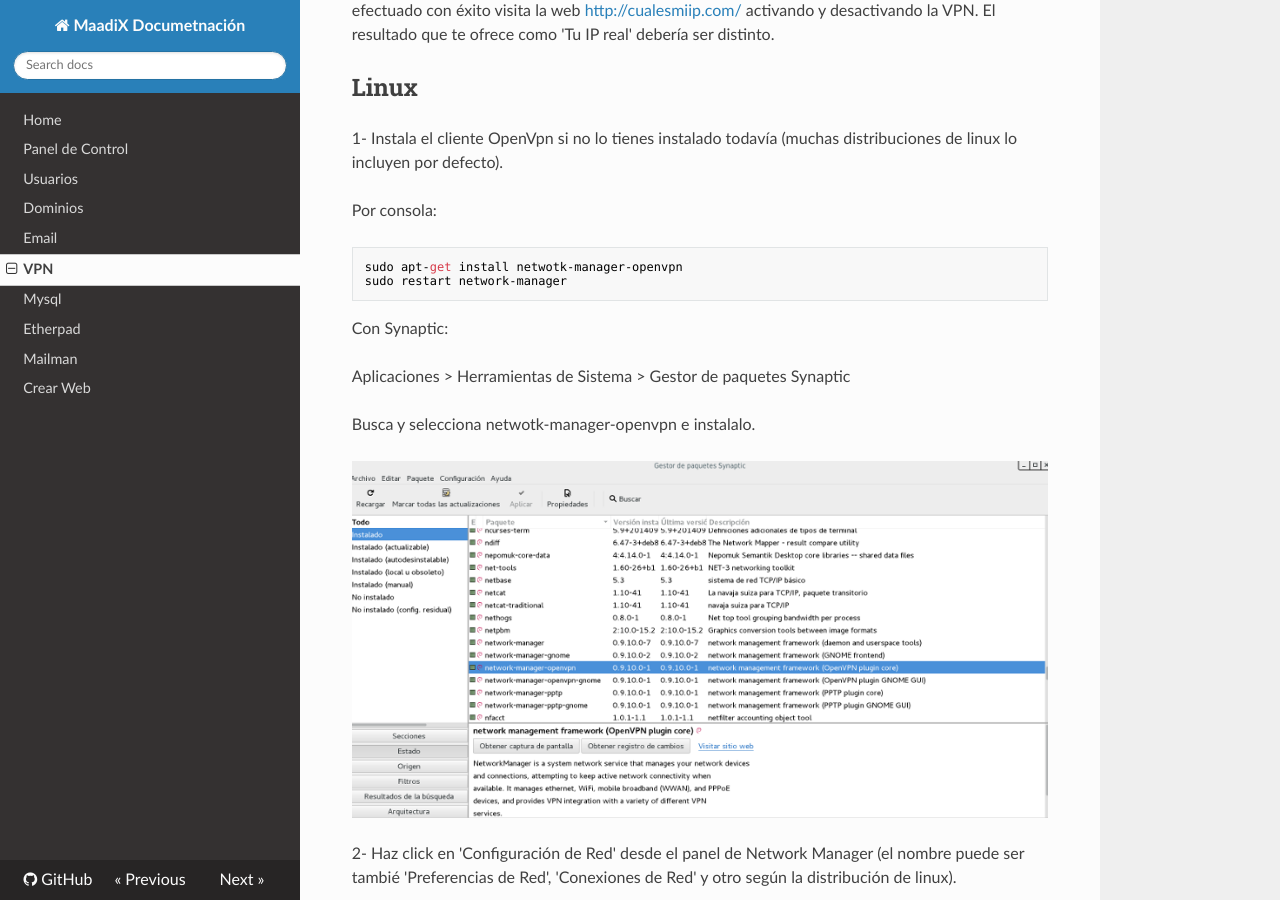
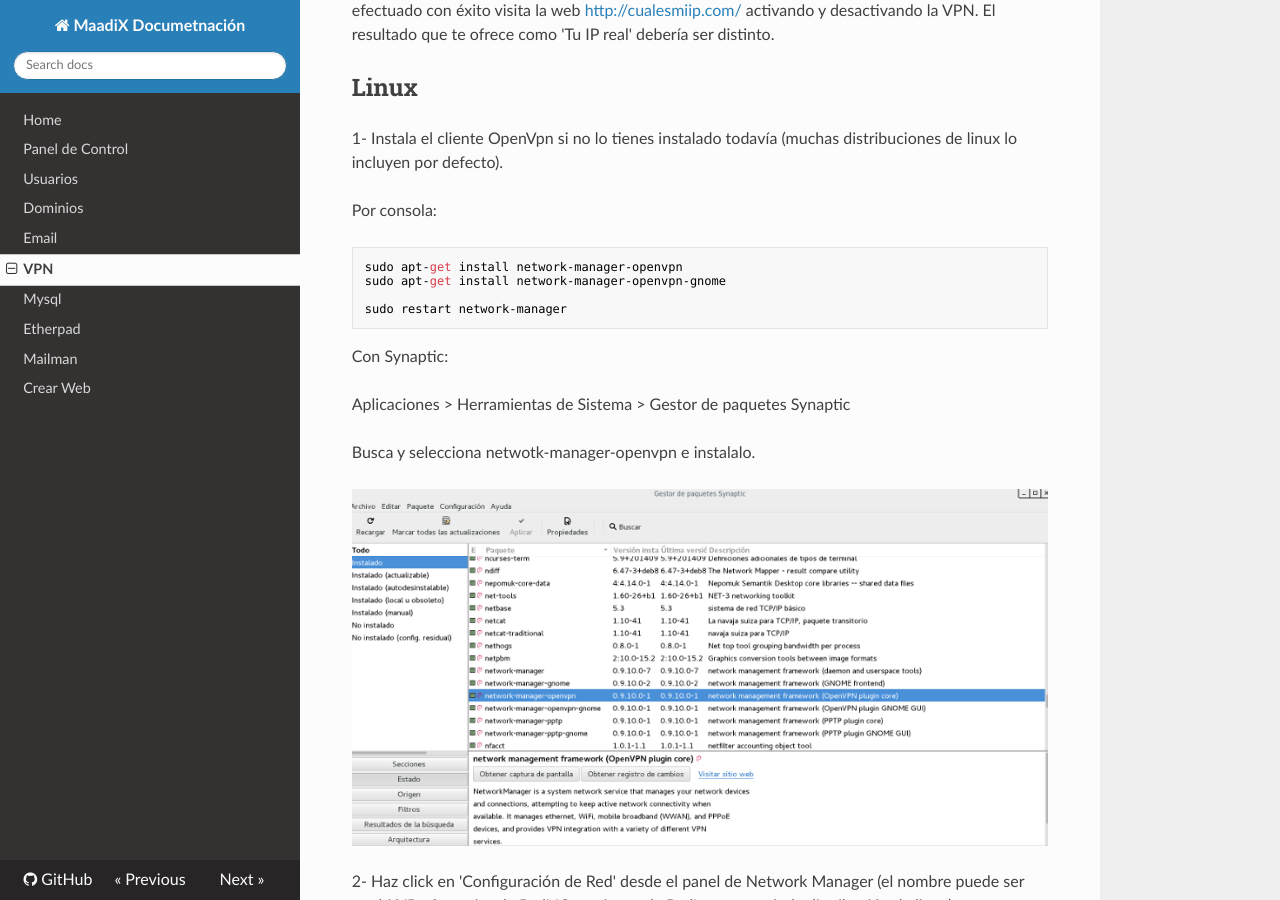
Before and after one commit to MaadixNet/docs, an MkDocs documentation site: the page built from docs/vpn.md, in a window 1280 px wide and 900 px high, scrolled down 2892 px. Built offline with MkDocs 1.6.1, drawn with Linux system fonts in a browser that asks for light colours; nearby versions of some CDN libraries; old or Windows-style settings are respelled for this version of MkDocs.

```diff
--- a/docs/vpn.md
+++ b/docs/vpn.md
@@ -56,7 +56,9 @@ Espera unos segundos hasta que se establezca la conexión. Para comprobar que la
 
 Por consola:
 
-    sudo apt-get install netwotk-manager-openvpn
+    sudo apt-get install network-manager-openvpn
+    sudo apt-get install network-manager-openvpn-gnome
+
     sudo restart network-manager
 
 Con Synaptic:
```
Also changed, not shown: docs/mailman.md (+1 -1 lines).
